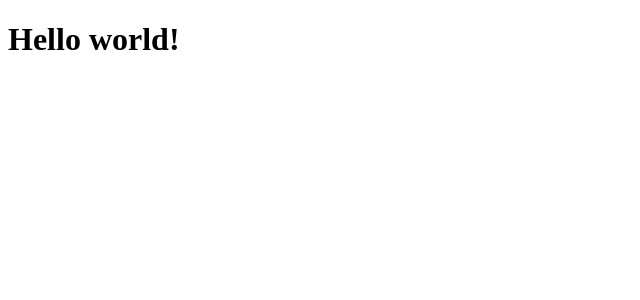
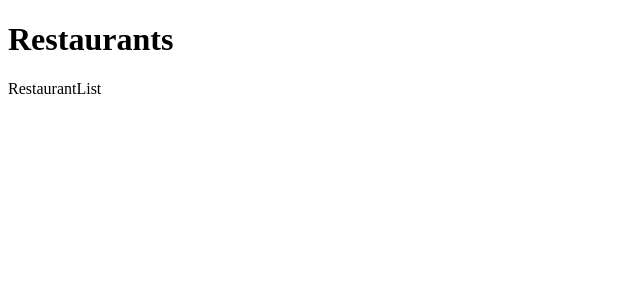
Before and after one commit to sartain/reactTDD, a React (Create React App) app: page / in a window 1280 px wide. Shown: the top 300 px of the page, without its empty margins (0-640 px from the left). Built offline with nearby package versions, Linux system fonts and the light colour scheme.

Commit message:
Add restaurantscreen and restaurant list

```diff
--- a/src/App.js
+++ b/src/App.js
@@ -1,7 +1,9 @@
+import RestaurantScreen from "./RestaurantScreen.js";
+
 function App() {
   return (
     <div className="App">
-      <h1>Hello world!</h1>
+      <RestaurantScreen />
     </div>
   );
 }
@@ -10,3 +12,7 @@
 /*
 API KEY : fwvNFKji7z0TOl5KCzrKwNLt6e2H5m7k
 */
+
+//In React TDD it is common to write what we want (code you wish you had)
+//This can include writing components that don't yet exist knowing we will add them
+//in the future.
--- /dev/null
+++ b/src/RestaurantList.js
@@ -0,0 +1,5 @@
+import React from "react";
+export const RestaurantList = () => <div>RestaurantList</div>;
+
+export default RestaurantList;
+//Example of a named export component
--- /dev/null
+++ b/src/RestaurantScreen.js
@@ -0,0 +1,9 @@
+import React from "react";
+import RestaurantList from "./RestaurantList.js";
+const RestaurantScreen = () => (
+  <div>
+    <h1>Restaurants</h1>
+    <RestaurantList />
+  </div>
+);
+export default RestaurantScreen;
```
